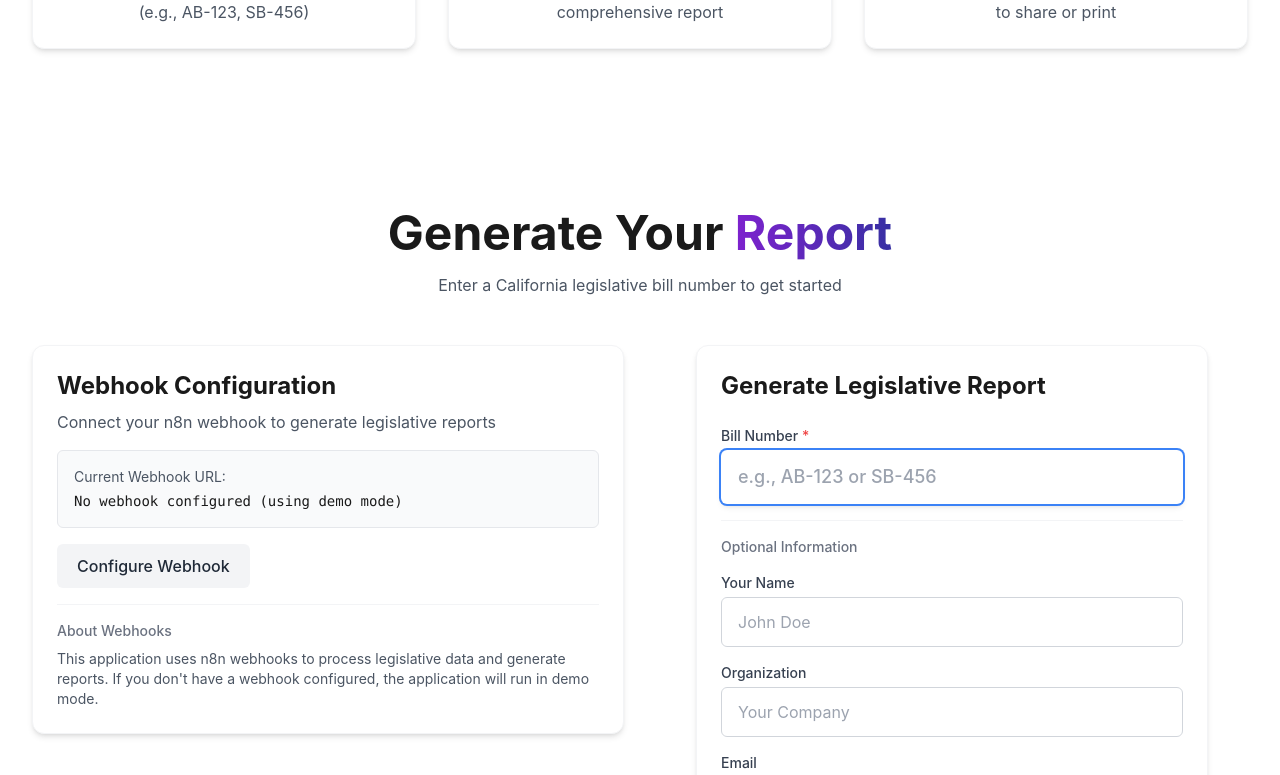
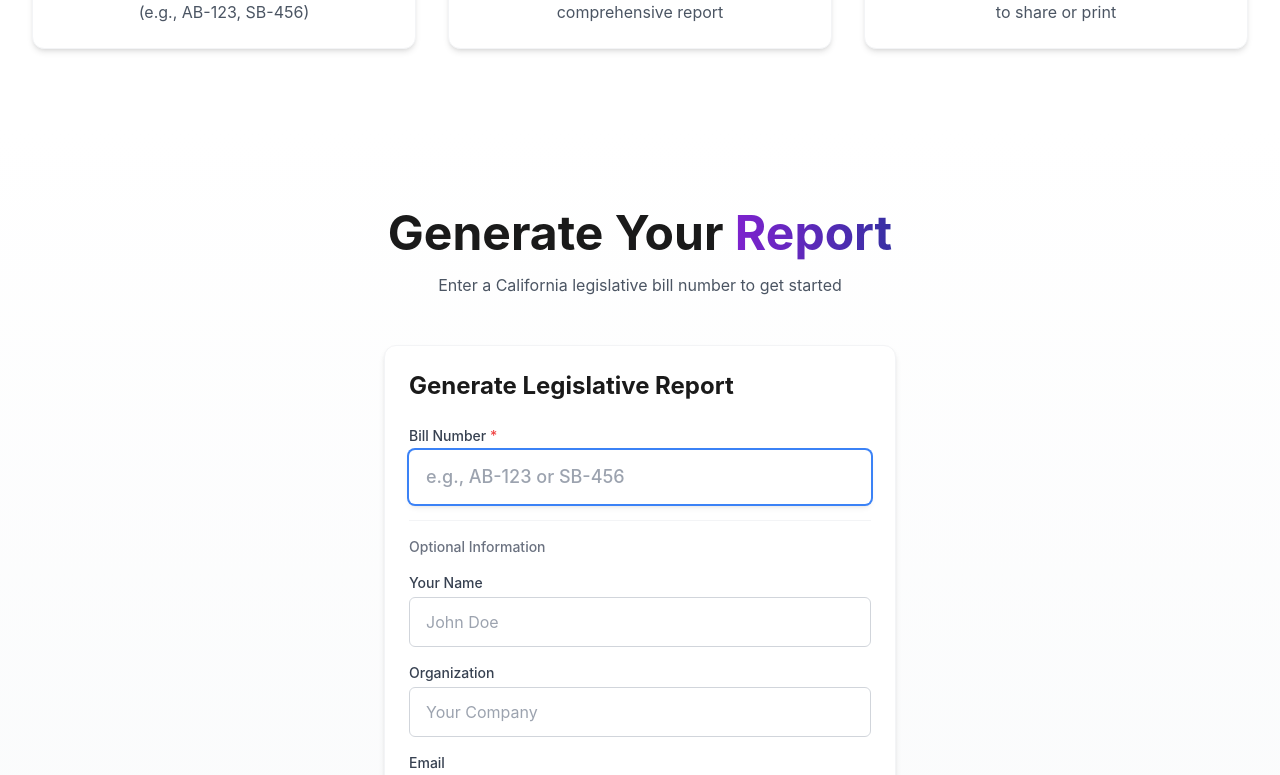
Before and after one commit to ehawked/legislative-report-app, a React (Vite) app: page / in a window 1280 px wide. Shown: the part 3666-4441 px from the top of the page. Built offline with nearby package versions, Linux system fonts and the light colour scheme.

Commit message:
Updated App.tsx

```diff
--- a/src/App.tsx
+++ b/src/App.tsx
@@ -276,7 +276,7 @@ function App() {
         </div>
       </section>
 
-      <section className="py-20 px-4 sm:px-6 lg:px-8" ref={generateReportRef}>
+      <section className="py-20 px-4 sm:px-6 lg:px-8 bg-gradient-to-b from-white to-gray-50" ref={generateReportRef}>
         <div className="max-w-7xl mx-auto">
           <h2 className="text-4xl md:text-5xl font-bold text-center mb-4 scroll-trigger">
             Generate Your <span className="gradient-text">Report</span>
@@ -285,15 +285,8 @@ function App() {
             Enter a California legislative bill number to get started
           </p>
 
-          <div className="grid md:grid-cols-2 gap-8 items-start">
-            <div className="scroll-trigger" style={{ transitionDelay: '0.3s' }}>
-              <WebhookConfig
-                webhookUrl={webhookUrl}
-                setWebhookUrl={setWebhookUrl}
-              />
-            </div>
-
-            <div className="scroll-trigger" style={{ transitionDelay: '0.4s' }}>
+          <div className="flex justify-center">
+            <div className="scroll-trigger w-full max-w-lg" style={{ transitionDelay: '0.4s' }}>
               <WebhookForm
                 billNumber={billNumber}
                 setBillNumber={setBillNumber}
```
